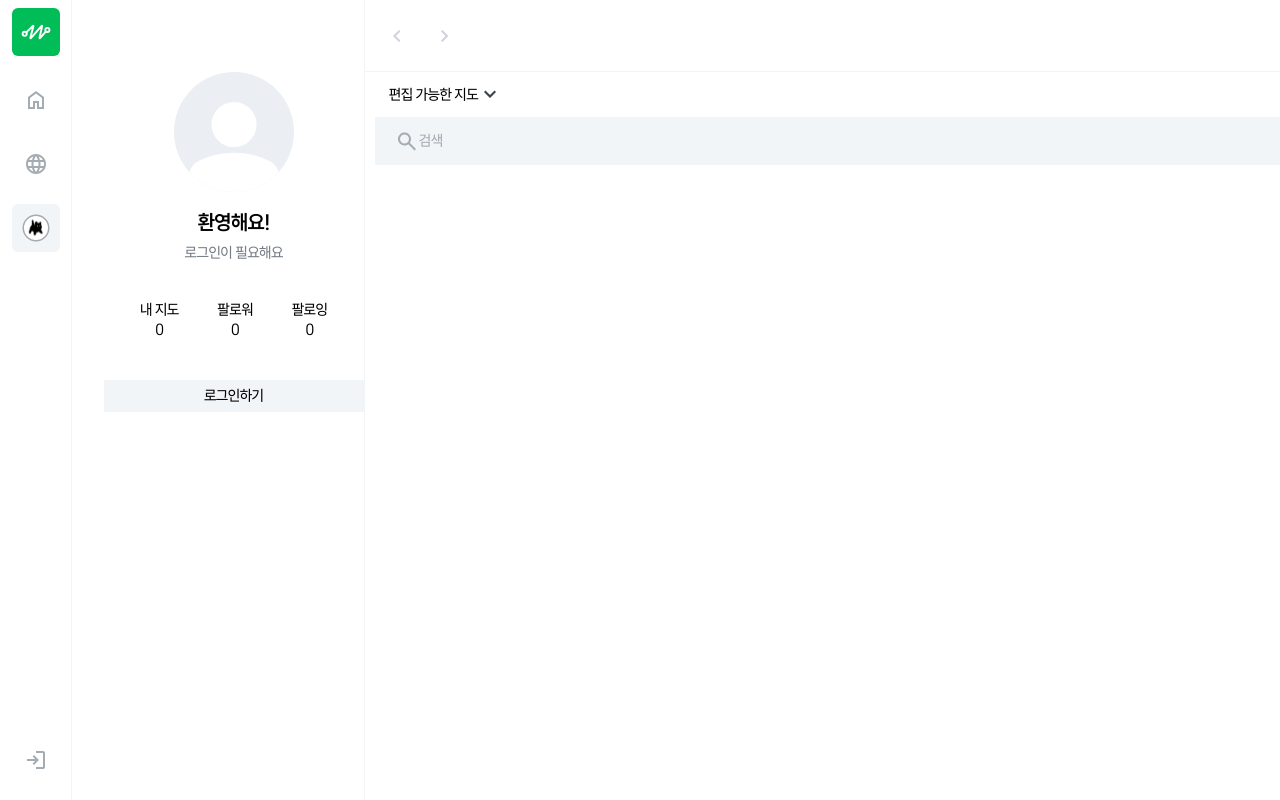
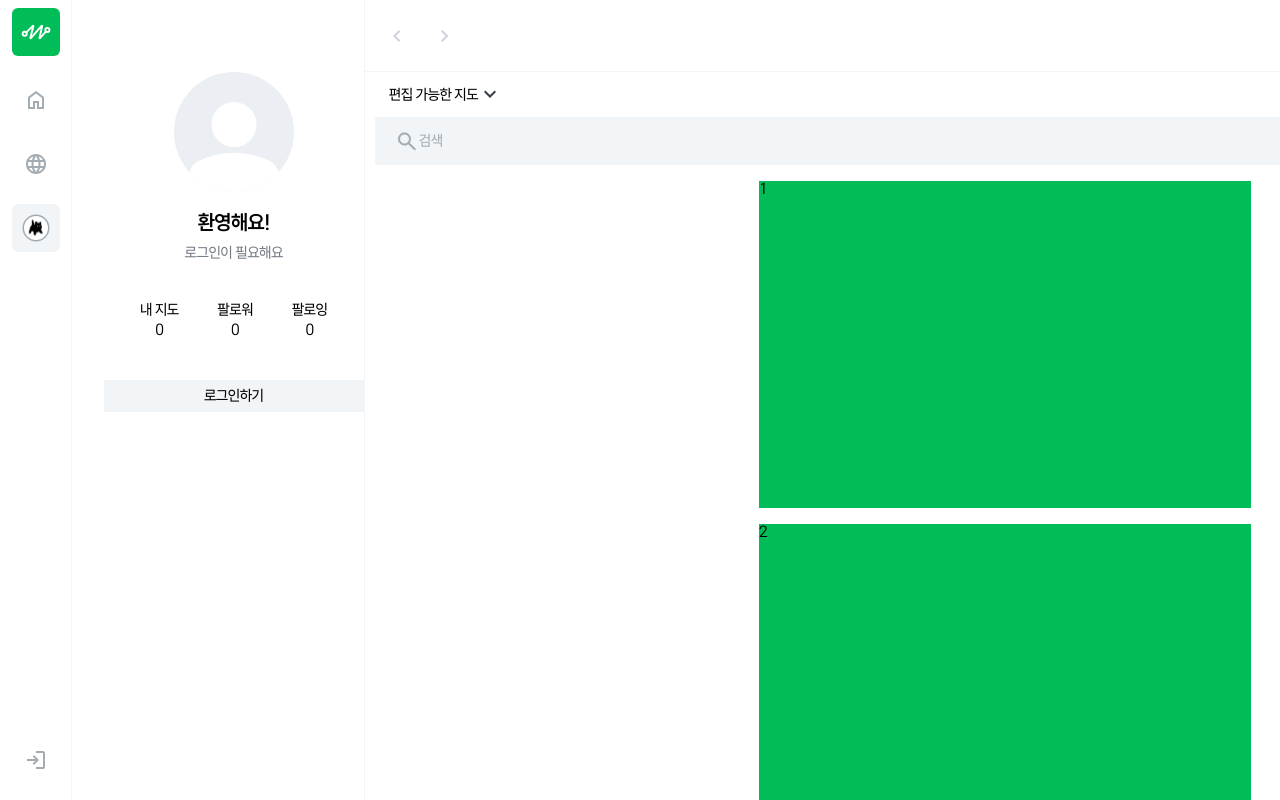
Before and after one commit to KUIT-MAPU/MAPU-Frontend, a React (Create React App) app: page /user/1 in a window 1280 px wide. Shown: the top 800 px of the page. Built offline with nearby package versions, Linux system fonts and the light colour scheme.

Commit message:
feat:pages-UserProgile folder created

```diff
--- a/src/Router.tsx
+++ b/src/Router.tsx
@@ -3,7 +3,7 @@ import Welcome from './pages/Welcome/Welcome';
 import TimeLine from './pages/TimeLine/TimeLine';
 import Map from './pages/Map';
 import Explore from './pages/Explore/Explore';
-import UserProfile from './pages/UserProfile';
+import UserProfile from './pages/UserProfile/UserProfile';
 import Login from './pages/login/Login';
 
 const Router = () => {
--- a/src/components/userProfile/GetUser.module.scss
+++ b/src/components/userProfile/GetUser.module.scss
@@ -84,3 +84,19 @@
     color: var(--white);
     font-size: 16px;
   }
+
+  .mapContainaer {
+    display: flex;
+    flex-direction: column;
+    gap: 16px;
+    margin-left: 372px;
+    background-color: black;
+  }
+
+  .getMap {
+    width: 492px;
+    min-height: 327px;
+    height: auto;
+    background-color: var(--main);
+    margin: 16px;
+  }
--- a/src/components/userProfile/GetUser.tsx
+++ b/src/components/userProfile/GetUser.tsx
@@ -37,6 +37,11 @@ const GetUser = (props: { children?: React.ReactNode }) => {
         </div>
         <div className={styles.newMap}>+ 새로운 지도</div>
       </div>
+      <div className={styles.mapContainer}>
+        <div className={styles.getMap}>1</div>
+        <div className={styles.getMap}>2</div>
+        <div className={styles.getMap}></div>
+      </div>
     </div>
   );
 };
```
Also changed, not shown: src/pages/UserProfile/UserProfile.tsx (renamed from src/pages/UserProfile.tsx, +4 -4 lines).
